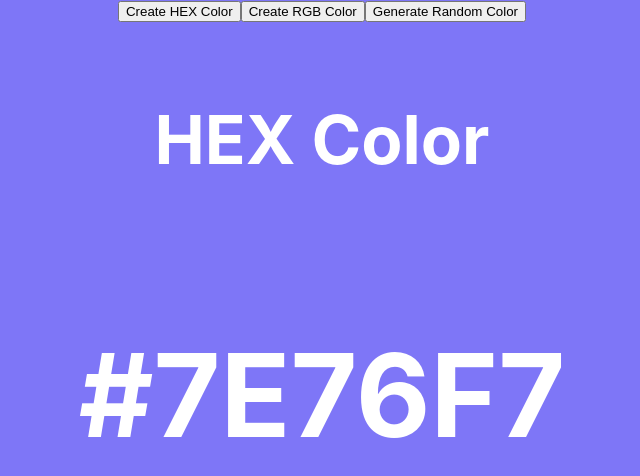
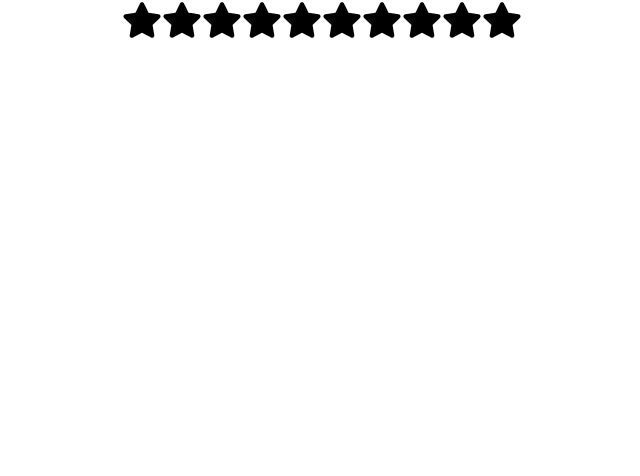
Before and after one commit to aklesh-dev/reactJs, a React (Create React App) app: page / in a window 1280 px wide. Shown: the top 476 px of the page, without its empty margins (318-958 px from the left). Built offline with nearby package versions, Linux system fonts and the light colour scheme.

Commit message:
star-rating component

```diff
--- a/package.json
+++ b/package.json
@@ -8,6 +8,7 @@
     "@testing-library/user-event": "^13.5.0",
     "react": "^18.2.0",
     "react-dom": "^18.2.0",
+    "react-icons": "^5.0.1",
     "react-scripts": "5.0.1",
     "web-vitals": "^2.1.4"
   },
--- a/src/App.js
+++ b/src/App.js
@@ -2,6 +2,7 @@
 import './App.css';
 import Accordian from './components/accordian';
 import RandomColor from './components/random-color';
+import StarRating from './components/star-rating';
 
 function App() {
   return (
@@ -9,7 +10,9 @@ function App() {
       {/* ====== Accordian component======= */}
       {/* <Accordian/> */}
       {/* ============ Random Color component ===================*/}
-      <RandomColor/>
+      {/* <RandomColor/> */}
+      {/* ============ Star Rating component ===================*/}
+      <StarRating noOfStars={10} />
     </div>
   );
 }
--- /dev/null
+++ b/src/components/star-rating/index.jsx
@@ -0,0 +1,44 @@
+import { useState } from "react";
+import { FaStar } from "react-icons/fa";
+import './styles.css';
+
+
+export default function StarRating({ noOfStars = 5 }){
+
+    const [rating, setRating] = useState(0);
+    const [hover, setHover] = useState(0);
+
+    function handleClick (getCurrentIndex){
+        // console.log("Getting index num on click: ",getCurrentIndex);
+        setRating(getCurrentIndex);
+    }
+
+    function handleMouseEnter(getCurrentIndex){
+        // console.log("Getting index num on Mouse enter: ",getCurrentIndex);
+        setHover(getCurrentIndex);
+    }
+
+    function handleMouseLeave(getCurrentIndex){
+        // console.log("Getting index num on mouse leaving: ",getCurrentIndex);
+        setHover(rating);
+    }
+
+    return (
+        <div className="star-rating">
+            {
+                [...Array(noOfStars)].map((_,index)=> {
+                    index += 1;
+
+                    return <FaStar
+                    key= {index}
+                    className={index <= (hover ||  rating) ? `filled` : `empty`}
+                    onClick={()=>handleClick(index)}
+                    onMouseMove={()=>handleMouseEnter(index)}
+                    onMouseLeave={()=>handleMouseLeave()}
+                    size={40}
+                    />
+                })
+            }
+        </div>
+    )
+}
--- /dev/null
+++ b/src/components/star-rating/styles.css
@@ -0,0 +1,7 @@
+
+.filled {
+    color: yellow;
+}
+.empty {
+    color: black;
+    }
```
Also changed, not shown: 1 other file (tests, documents, lock files or other folders).
